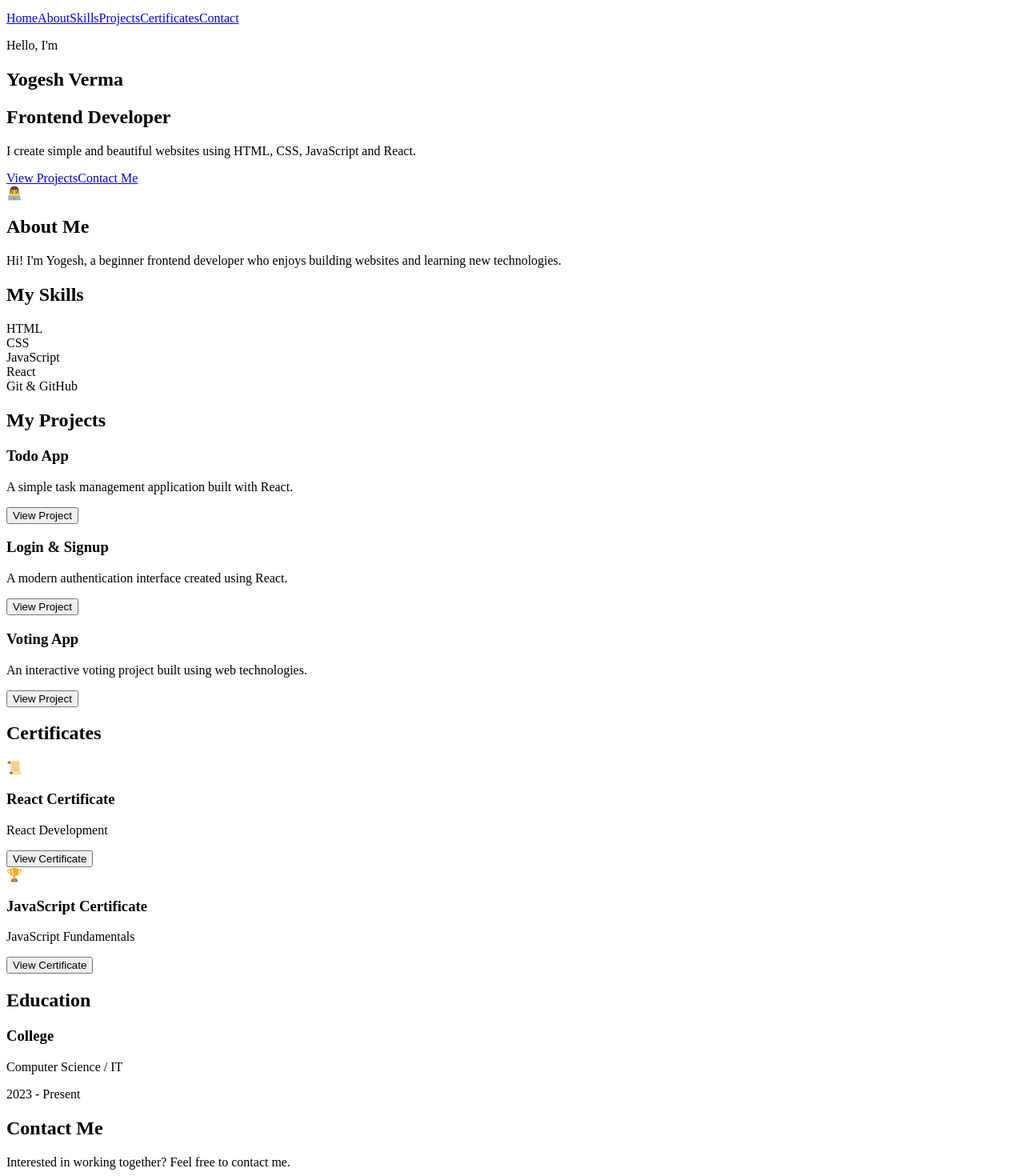
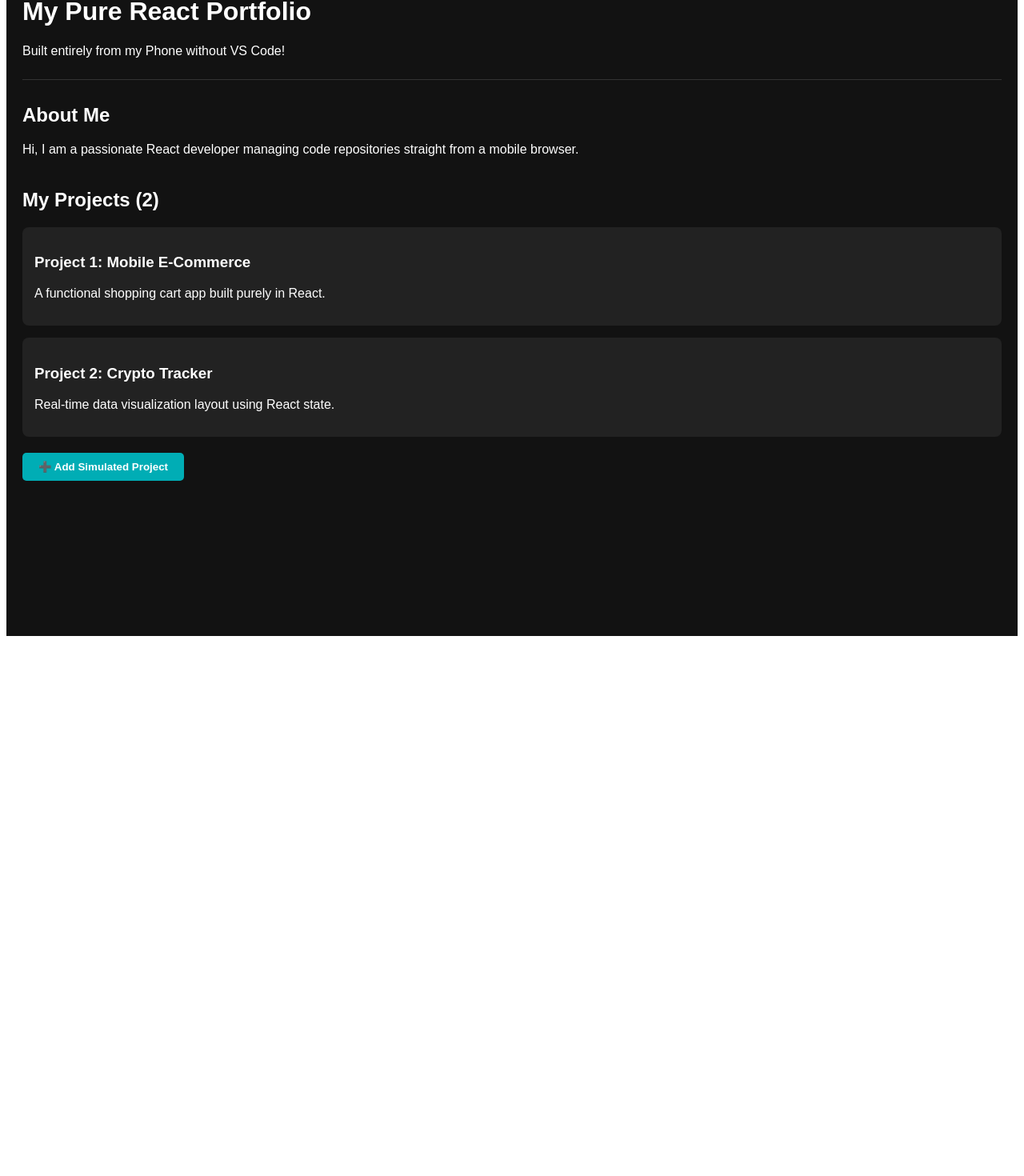
Before and after one commit to yogeshverma5k/portfolio-website, a React (Vite) app: page / in a window 1280 px wide. Shown: the part 53-1523 px from the top of the page at 80% size. After the commit the page ends 856 px from the top, so only its background shows below. Built offline with nearby package versions, Linux system fonts and the light colour scheme.

Commit message:
Update App.jsx

```diff
--- a/src/App.jsx
+++ b/src/App.jsx
@@ -1,177 +1,37 @@
+import React, { useState } from 'react';
+
 function App() {
+  const [projectCount, setProjectCount] = useState(2);
+
   return (
-    <div className="portfolio">
+    <div style={{ fontFamily: 'sans-serif', padding: '20px', backgroundColor: '#121212', color: '#fff', minHeight: '100vh' }}>
+      <header style={{ borderBottom: '1px solid #333', paddingBottom: '10px' }}>
+        <h1>My Pure React Portfolio</h1>
+        <p>Built entirely from my Phone without VS Code!</p>
+      </header>
 
-      {/* Navbar */}
-      <nav className="navbar">
-        <h2>Yogesh.</h2>
+      <main style={{ marginTop: '30px' }}>
+        <h2>About Me</h2>
+        <p>Hi, I am a passionate React developer managing code repositories straight from a mobile browser.</p>
 
-        <div className="nav-links">
-          <a href="#home">Home</a>
-          <a href="#about">About</a>
-          <a href="#skills">Skills</a>
-          <a href="#projects">Projects</a>
-          <a href="#certificates">Certificates</a>
-          <a href="#contact">Contact</a>
-        </div>
-      </nav>
-
-      {/* Home */}
-      <section id="home" className="hero">
-        <div className="hero-text">
-          <p className="hello">Hello, I'm</p>
-
-          <h1>Yogesh Verma</h1>
-
-          <h2>Frontend Developer</h2>
-
-          <p>
-            I create simple and beautiful websites using
-            HTML, CSS, JavaScript and React.
-          </p>
-
-          <div className="buttons">
-            <a href="#projects" className="btn">
-              View Projects
-            </a>
-
-            <a href="#contact" className="btn secondary">
-              Contact Me
-            </a>
+        <h2 style={{ marginTop: '40px' }}>My Projects ({projectCount})</h2>
+        <div style={{ display: 'grid', gap: '15px', marginTop: '10px' }}>
+          <div style={{ background: '#222', padding: '15px', borderRadius: '8px' }}>
+            <h3>Project 1: Mobile E-Commerce</h3>
+            <p>A functional shopping cart app built purely in React.</p>
+          </div>
+          <div style={{ background: '#222', padding: '15px', borderRadius: '8px' }}>
+            <h3>Project 2: Crypto Tracker</h3>
+            <p>Real-time data visualization layout using React state.</p>
           </div>
         </div>
 
-        <div className="profile">
-          👨‍💻
-        </div>
-      </section>
-
-      {/* About */}
-      <section id="about" className="section">
-        <h2>About Me</h2>
-
-        <p>
-          Hi! I'm Yogesh, a beginner frontend developer
-          who enjoys building websites and learning new
-          technologies.
-        </p>
-      </section>
-
-      {/* Skills */}
-      <section id="skills" className="section">
-        <h2>My Skills</h2>
-
-        <div className="skills">
-          <div className="card">HTML</div>
-          <div className="card">CSS</div>
-          <div className="card">JavaScript</div>
-          <div className="card">React</div>
-          <div className="card">Git & GitHub</div>
-        </div>
-      </section>
-
-      {/* Projects */}
-      <section id="projects" className="section">
-        <h2>My Projects</h2>
-
-        <div className="projects">
-
-          <div className="project-card">
-            <h3>Todo App</h3>
-            <p>
-              A simple task management application
-              built with React.
-            </p>
-
-            <button>View Project</button>
-          </div>
-
-          <div className="project-card">
-            <h3>Login & Signup</h3>
-            <p>
-              A modern authentication interface
-              created using React.
-            </p>
-
-            <button>View Project</button>
-          </div>
-
-          <div className="project-card">
-            <h3>Voting App</h3>
-            <p>
-              An interactive voting project built
-              using web technologies.
-            </p>
-
-            <button>View Project</button>
-          </div>
-
-        </div>
-      </section>
-
-      {/* Certificates */}
-      <section id="certificates" className="section">
-        <h2>Certificates</h2>
-
-        <div className="certificates">
-
-          <div className="certificate-card">
-            <div className="certificate-image">
-              📜
-            </div>
-
-            <h3>React Certificate</h3>
-
-            <p>React Development</p>
-
-            <button>View Certificate</button>
-          </div>
-
-          <div className="certificate-card">
-            <div className="certificate-image">
-              🏆
-            </div>
-
-            <h3>JavaScript Certificate</h3>
-
-            <p>JavaScript Fundamentals</p>
-
-            <button>View Certificate</button>
-          </div>
-
-        </div>
-      </section>
-
-      {/* Education */}
-      <section id="education" className="section">
-        <h2>Education</h2>
-
-        <div className="education-card">
-          <h3>College</h3>
-          <p>Computer Science / IT</p>
-          <p>2023 - Present</p>
-        </div>
-      </section>
-
-      {/* Contact */}
-      <section id="contact" className="section contact">
-        <h2>Contact Me</h2>
-
-        <p>
-          Interested in working together? Feel free
-          to contact me.
-        </p>
-
-        <button className="btn">
-          Email Me
+        <button
+          onClick={() => setProjectCount(projectCount + 1)}
+          style={{ marginTop: '20px', padding: '10px 20px', background: '#00adb5', border: 'none', borderRadius: '5px', color: '#fff', cursor: 'pointer', fontWeight: 'bold' }}>
+          ➕ Add Simulated Project
         </button>
-      </section>
-
-      {/* Footer */}
-      <footer>
-        <p>© 2026 Yogesh Verma. All Rights Reserved.</p>
-      </footer>
-
+      </main>
     </div>
   );
 }
```
